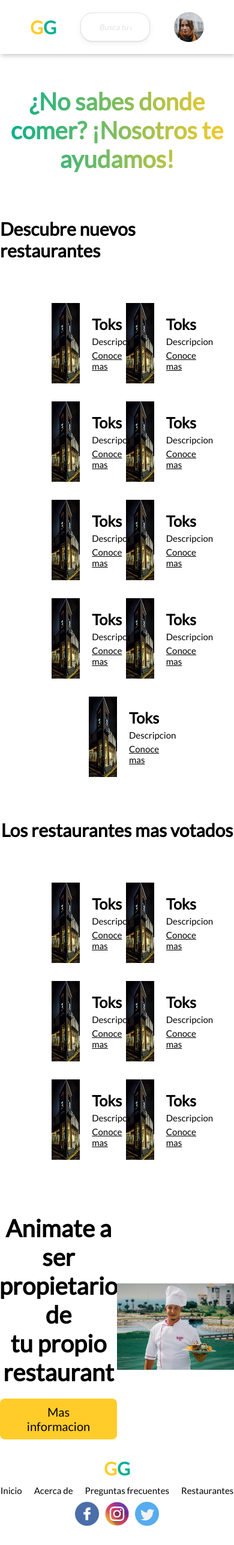
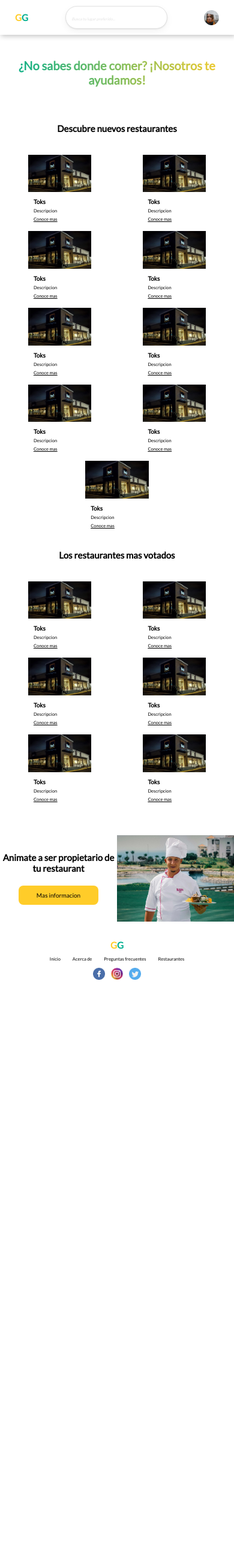
Before and after one commit to edmirgalvan01/GastroGlobal, a PHP site: page /prueba.html in a window 390 px wide. Shown: the whole page at 60% size. After the commit the page ends 1633 px from the top, so only its background shows below. Run offline with PHP 8.4, Linux system fonts and the light colour scheme.

Commit message:
Se hizo el responsive de Home

```diff
--- a/prueba.css
+++ b/prueba.css
@@ -71,7 +71,7 @@ html {
    text-align: center;
 }
 .first-img__title {
-   font-size: 4rem;
+   font-size: 6rem;
    background-image: linear-gradient(90deg, #00af91 0%, #ffcc29 100%);
    -webkit-background-clip: text;
    color: transparent;
@@ -115,7 +115,7 @@ html {
    padding: 20px 10px;
 }
 .card__information h3 {
-   font-size: 2.5rem;
+   font-size: 2rem;
 }
 .card__information p {
    font-size: 1.5rem;
@@ -125,7 +125,7 @@ html {
    color: #000;
 }
 .card__img {
-   width: 50%;
+   width: 60%;
    height: 100%;
 }
 /* CARD RESTAURANT */
@@ -175,7 +175,6 @@ footer {
    display: flex;
    gap: 20px;
 }
-
 .footer__navbar a {
    font-size: 1.5rem;
    color: #000;
@@ -190,3 +189,62 @@ footer {
    width: auto;
 }
 /* FOOTER */
+
+/* RESPONSIVE DESIGN */
+@media (max-width: 1200px) {
+   .first-img__title {
+      font-size: 4rem;
+   }
+   .card {
+      width: 40%;
+   }
+}
+@media (max-width: 900px) {
+   html {
+      font-size: 8px;
+   }
+   .first-img {
+      height: 20vh;
+   }
+   .owner__information h1 {
+      font-size: 3rem;
+   }
+}
+@media (max-width: 750px) {
+   .header {
+      padding: 10px 5rem;
+   }
+   .header__search {
+      padding: 10px;
+      width: 50%;
+   }
+   .card {
+      flex-direction: column;
+      width: 45%;
+   }
+   .list__restaurantes {
+      width: 90%;
+      justify-content: flex-end;
+   }
+   .card__information {
+      padding: 0;
+   }
+   .social-media__item {
+      height: 20px;
+   }
+}
+@media (max-width: 500px) {
+   html {
+      font-size: 5px;
+   }
+   .first-img {
+      height: 15vh;
+   }
+   .list__restaurantes {
+      width: 100%;
+      justify-content: center;
+   }
+   .card {
+      align-items: center;
+   }
+}
--- a/prueba.html
+++ b/prueba.html
@@ -33,7 +33,7 @@
                     <div class="card__information">
                         <h3>Toks</h3>
                         <p>Descripcion</p>
-                        <a href="#">Conoce mas</a>
+                        <a href="./pagina-restaurant/restaurant.html">Conoce mas</a>
                     </div>
                 </artictle>
                 <article class="card">
@@ -155,7 +155,7 @@
         </section>
         <section class="owner">
             <div class="owner__information">
-                <h1>Animate a ser propietario de <br> tu propio restaurant</h1>
+                <h1>Animate a ser propietario de <br> tu restaurant</h1>
                 <a href="#">Mas informacion</a>
             </div>
             <img class="owner__img" src="./img/owner.jpg" alt="">
```
